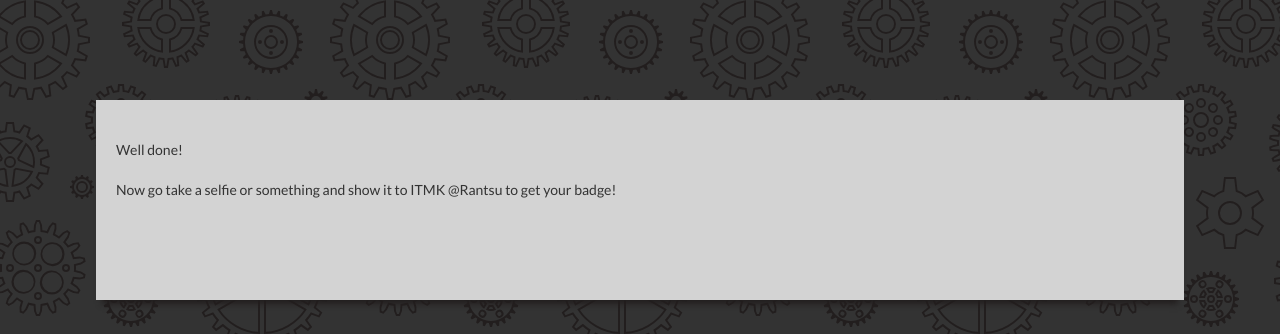
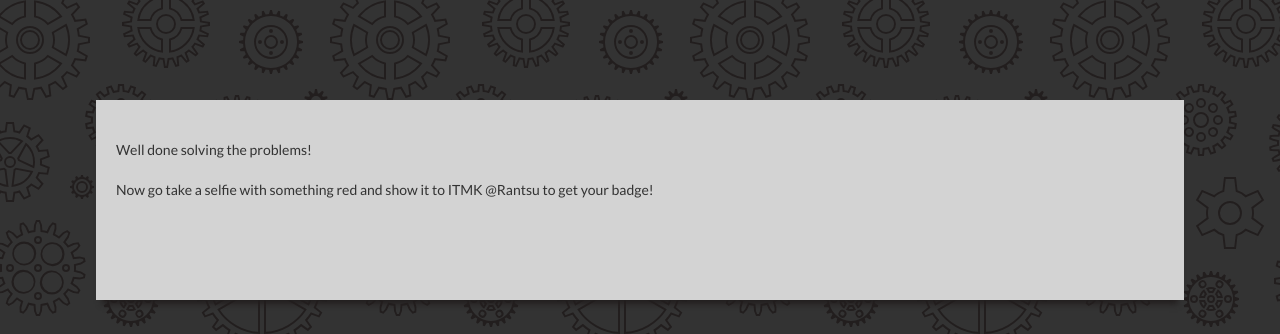
Before and after one commit to Jonneitapuro/isoskaba2, a Django app: page /incredible/ in a window 1280 px wide. Shown: the top 334 px of the page. Run offline with Django 3.2, Linux system fonts and the light colour scheme; the visitor is signed in with stand-in values (Sample User, id 1); some libraries are stand-ins or nearby versions.

Commit message:
Changed the incredible message and removed password length limit

```diff
--- a/isoskaba2/settings.py
+++ b/isoskaba2/settings.py
@@ -25,7 +25,7 @@ PROJECT_ROOT = os.path.dirname(os.path.abspath(__file__))
 SECRET_KEY = '_&6y(o9h%c=_fc)3q2d#u8(e9xxx+74*572y+i61f==(r%nm2a'
 
 # SECURITY WARNING: don't run with debug turned on in production!
-DEBUG = False
+DEBUG = True
 
 ALLOWED_HOSTS = ['*',]
 
@@ -99,9 +99,6 @@ AUTH_PASSWORD_VALIDATORS = [
         'NAME': 'django.contrib.auth.password_validation.UserAttributeSimilarityValidator',
     },
     {
-        'NAME': 'django.contrib.auth.password_validation.MinimumLengthValidator',
-    },
-    {
         'NAME': 'django.contrib.auth.password_validation.CommonPasswordValidator',
     },
     {
--- a/templates/incredible.html
+++ b/templates/incredible.html
@@ -19,8 +19,8 @@
 
     <div id="incredible">
         <div class="incredibleText">
-            Well done! <br><br>
-            Now go take a selfie or something and show it to ITMK @Rantsu to get your badge!
+            Well done solving the problems! <br><br>
+            Now go take a selfie with something red and show it to ITMK @Rantsu to get your badge!
         </div>
     </div>
 
```
